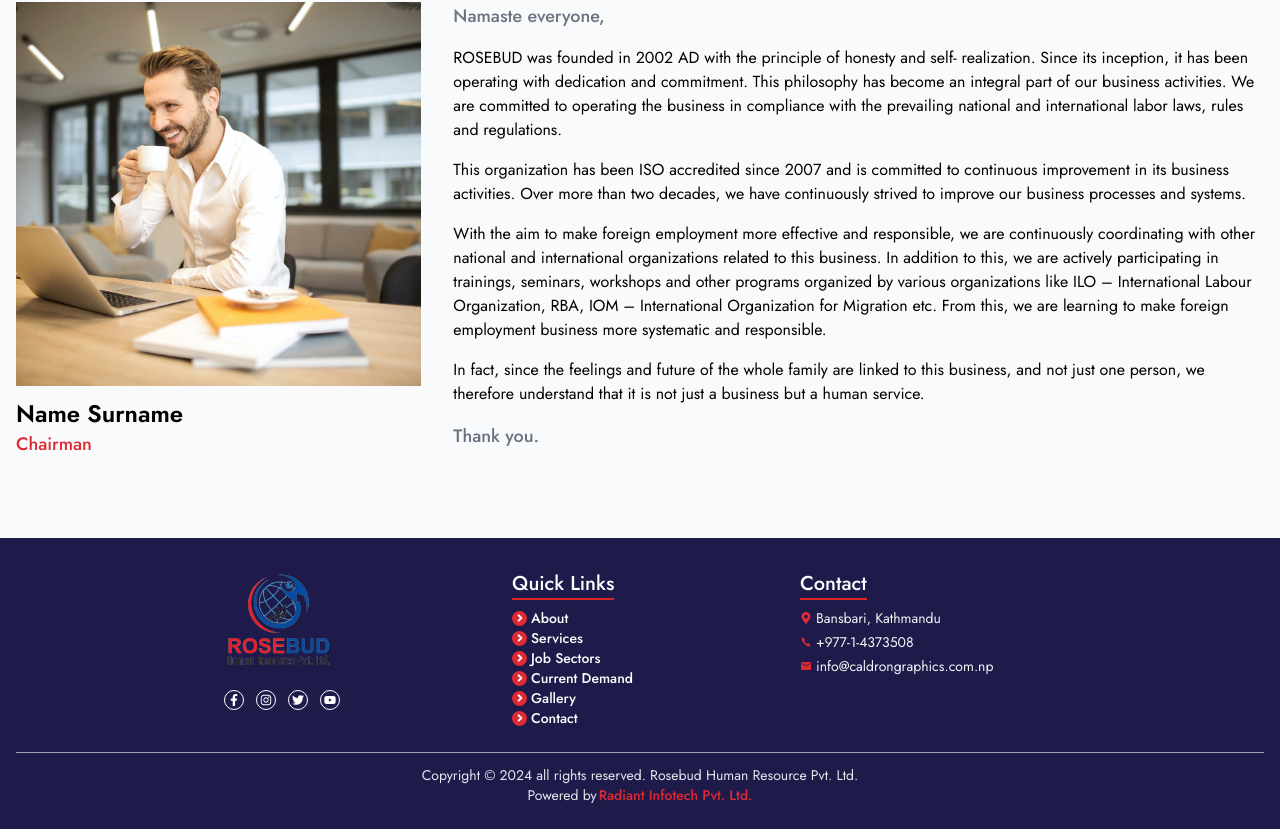
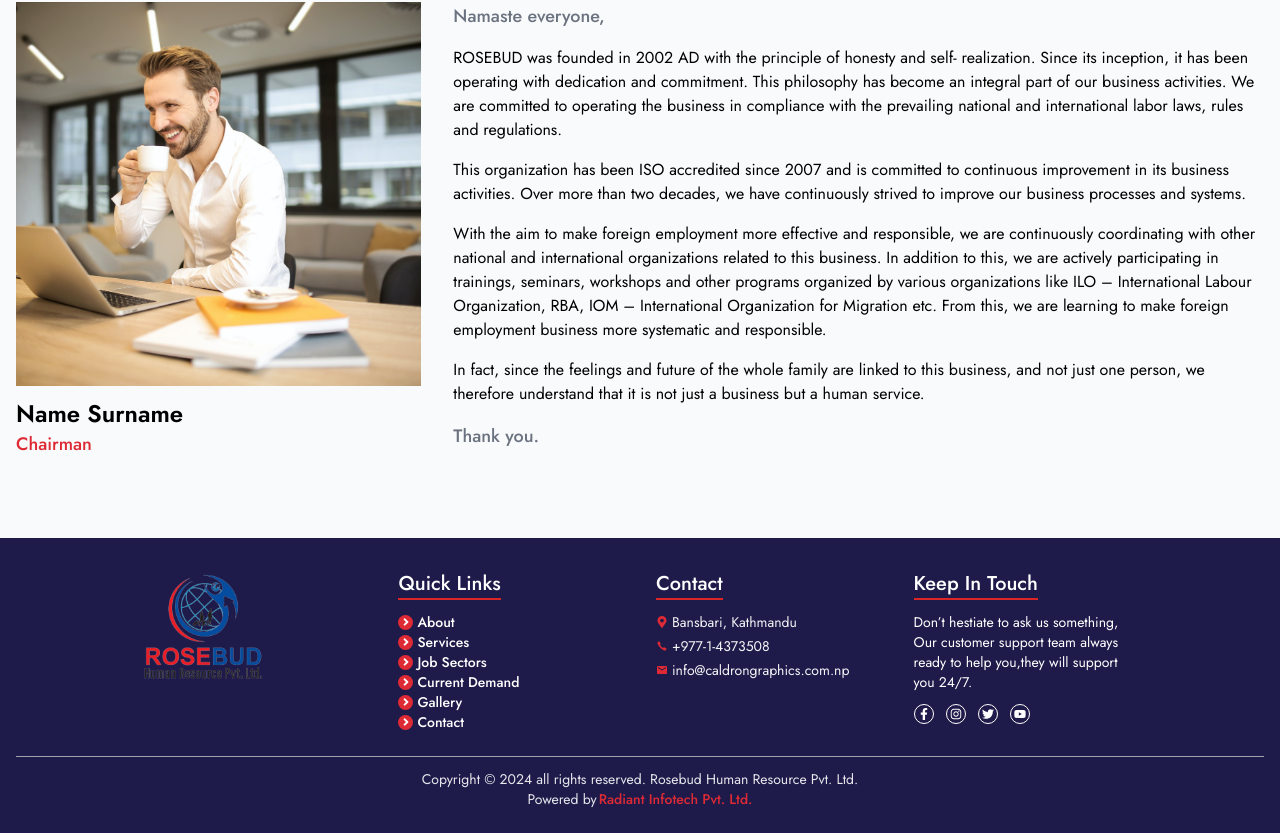
Before and after one commit to kanxa12345/rose-bud, a Next.js app: page /about/chairmanMessage in a window 1280 px wide. Shown: the part 378-1211 px from the top of the page. Built offline with nearby package versions, Linux system fonts and the light colour scheme.

Commit message:
added keep in touch column in footer and brochure in banner

```diff
--- a/src/components/Banner.jsx
+++ b/src/components/Banner.jsx
@@ -55,11 +55,12 @@ const Banner = () => {
               <div className="absolute w-full h-full inset-0 bg-gradient-to-t from-black to-gray-400 opacity-50"></div>
             </div>
             <div className="container h-full w-full absolute flex items-center inset-0 pt-[78px]">
-              <div className="w-1/2">
+              <div className="w-1/2 flex flex-col items-start gap-3">
                 <h1 className="text-6xl font-semibold">
                     <span className="mr-1 text-brand1">{item.slogan.split(" ")[0]}</span>
                     {item.slogan.split(" ").slice(1).join(" ")}
                     </h1>
+                  <a href="#" className="font-medium text-white border border-blue-950 hover:border-white bg-blue-950 hover:text-white hover:bg-white hover:bg-opacity-10 px-2 py-1 cursor-pointer transition-all duration-200 ease-linear">Company Profile</a>
               </div>
             </div>
           </SwiperSlide>
--- a/src/components/Footer.jsx
+++ b/src/components/Footer.jsx
@@ -18,7 +18,7 @@ const Footer = () => {
   return (
     <footer className="bg-indigo-950 text-white">
       <div className="container">
-        <div className="grid grid-cols-3 gap-8 pt-8 pb-6 w-2/3 mx-auto">
+        <div className="grid grid-cols-4 gap-8 pt-8 pb-6 w-[80%] mx-auto">
           <div className="flex flex-col items-start gap-5">
             <Image
               src="/images/logo.png"
@@ -26,8 +26,123 @@ const Footer = () => {
               width={2000}
               height={2000}
               alt="logo"
-              className="w-28"
+              className="w-32"
             />
+          </div>
+          <div className="flex flex-col gap-3 items-start">
+            <h3 className="text-xl font-medium border-b-2 border-red-600">
+              Quick Links
+            </h3>
+            <div className="text-[14px] font-medium">
+              <Link
+                href="/about/aboutUs"
+                className="flex items-center gap-1 hover:gap-2 transition-all duration-150 ease-linear group"
+              >
+                <span className="w-[15px] h-[15px] rounded-full bg-brand1 flex justify-center items-center text-xs">
+                  <FaAngleRight />
+                </span>
+                <p className="inline-block text-sm group-hover:text-red-500">
+                  About
+                </p>
+              </Link>
+              <Link
+                href="/service/recruitmentProcess"
+                className="flex items-center gap-1 hover:gap-2 transition-all duration-150 ease-linear group"
+              >
+                <span className="w-[15px] h-[15px] rounded-full bg-brand1 flex justify-center items-center text-xs">
+                  <FaAngleRight />
+                </span>
+                <p className="inline-block text-sm group-hover:text-red-500">
+                  Services
+                </p>
+              </Link>
+              <Link
+                href="/jobSector"
+                className="flex items-center gap-1 hover:gap-2 transition-all duration-150 ease-linear group"
+              >
+                <span className="w-[15px] h-[15px] rounded-full bg-brand1 flex justify-center items-center text-xs">
+                  <FaAngleRight />
+                </span>
+                <p className="inline-block text-sm group-hover:text-red-500">
+                  Job Sectors
+                </p>
+              </Link>
+              <Link
+                href="/demand"
+                className="flex items-center gap-1 hover:gap-2 transition-all duration-150 ease-linear group"
+              >
+                <span className="w-[15px] h-[15px] rounded-full bg-brand1 flex justify-center items-center text-xs">
+                  <FaAngleRight />
+                </span>
+                <p className="inline-block text-sm group-hover:text-red-500">
+                  Current Demand
+                </p>
+              </Link>
+              <Link
+                href="/gallery/imageGallery"
+                className="flex items-center gap-1 hover:gap-2 transition-all duration-150 ease-linear group"
+              >
+                <span className="w-[15px] h-[15px] rounded-full bg-brand1 flex justify-center items-center text-xs">
+                  <FaAngleRight />
+                </span>
+                <p className="inline-block text-sm group-hover:text-red-500">
+                  Gallery
+                </p>
+              </Link>
+              <Link
+                href="/contact"
+                className="flex items-center gap-1 hover:gap-2 transition-all duration-150 ease-linear group"
+              >
+                <span className="w-[15px] h-[15px] rounded-full bg-brand1 flex justify-center items-center text-xs">
+                  <FaAngleRight />
+                </span>
+                <p className="inline-block text-sm group-hover:text-red-500">
+                  Contact
+                </p>
+              </Link>
+            </div>
+          </div>
+          <div className="flex flex-col gap-3 items-start">
+            <h3 className="text-xl font-medium border-b-2 border-red-600">
+              Contact
+            </h3>
+            <div className="flex flex-col items-start gap-1">
+              <a
+                href="https://maps.app.goo.gl/Cb65riBr8rpf7LRcA"
+                target="_blank"
+                rel="noreferrer"
+                className="flex items-center gap-1 text-xs text-brand1"
+              >
+                <FaMapMarkerAlt />
+                <p className="text-sm text-gray-100 hover:underline">
+                  Bansbari, Kathmandu
+                </p>
+              </a>
+              <a
+                href="tel:+977-1-4373508"
+                className="flex items-center gap-1 text-xs text-brand1"
+              >
+                <IoIosCall />
+                <p className="text-sm text-gray-100 hover:underline">
+                  +977-1-4373508
+                </p>
+              </a>
+              <a
+                href="mailto:info@caldrongraphics.com.np"
+                className="flex items-center gap-1 text-xs text-brand1"
+              >
+                <MdEmail />
+                <p className="text-sm text-gray-100 hover:underline">
+                  info@caldrongraphics.com.np
+                </p>
+              </a>
+            </div>
+          </div>
+          <div className="flex flex-col gap-3 items-start">
+            <h3 className="text-xl font-medium border-b-2 border-red-600">
+              Keep In Touch
+            </h3>
+            <p className="text-sm">Don’t hestiate to ask us something, Our customer support team always ready to help you,they will support you 24/7.</p>
             <div className="flex items-center gap-3">
               <a
                 href="#"
@@ -55,76 +170,6 @@ const Footer = () => {
               </a>
             </div>
           </div>
-          <div className="flex flex-col gap-2 items-start">
-            <h3 className="text-xl font-medium border-b-2 border-red-600">Quick Links</h3>
-            <div className="text-[14px] font-medium">
-              <Link href="/about/aboutUs" className="flex items-center gap-1 hover:gap-2 transition-all duration-150 ease-linear group">
-                <span className="w-[15px] h-[15px] rounded-full bg-brand1 flex justify-center items-center text-xs">
-                  <FaAngleRight />
-                </span>
-                <p className="inline-block text-sm group-hover:text-red-500">
-                  About
-                </p>
-              </Link>
-              <Link href="/service/recruitmentProcess" className="flex items-center gap-1 hover:gap-2 transition-all duration-150 ease-linear group">
-                <span className="w-[15px] h-[15px] rounded-full bg-brand1 flex justify-center items-center text-xs">
-                  <FaAngleRight />
-                </span>
-                <p className="inline-block text-sm group-hover:text-red-500">
-                  Services
-                </p>
-              </Link>
-              <Link href="/jobSector" className="flex items-center gap-1 hover:gap-2 transition-all duration-150 ease-linear group">
-                <span className="w-[15px] h-[15px] rounded-full bg-brand1 flex justify-center items-center text-xs">
-                  <FaAngleRight />
-                </span>
-                <p className="inline-block text-sm group-hover:text-red-500">
-                  Job Sectors
-                </p>
-              </Link>
-              <Link href="/demand" className="flex items-center gap-1 hover:gap-2 transition-all duration-150 ease-linear group">
-                <span className="w-[15px] h-[15px] rounded-full bg-brand1 flex justify-center items-center text-xs">
-                  <FaAngleRight />
-                </span>
-                <p className="inline-block text-sm group-hover:text-red-500">
-                  Current Demand
-                </p>
-              </Link>
-              <Link href="/gallery/imageGallery" className="flex items-center gap-1 hover:gap-2 transition-all duration-150 ease-linear group">
-                <span className="w-[15px] h-[15px] rounded-full bg-brand1 flex justify-center items-center text-xs">
-                  <FaAngleRight />
-                </span>
-                <p className="inline-block text-sm group-hover:text-red-500">
-                  Gallery
-                </p>
-              </Link>
-              <Link href="/contact" className="flex items-center gap-1 hover:gap-2 transition-all duration-150 ease-linear group">
-                <span className="w-[15px] h-[15px] rounded-full bg-brand1 flex justify-center items-center text-xs">
-                  <FaAngleRight />
-                </span>
-                <p className="inline-block text-sm group-hover:text-red-500">
-                  Contact
-                </p>
-              </Link>
-            </div>
-          </div>
-          <div className="flex flex-col gap-2 items-start">
-            <h3 className="text-xl font-medium border-b-2 border-red-600">Contact</h3>
-            <div className="flex flex-col items-start gap-1">
-              <a href="https://maps.app.goo.gl/Cb65riBr8rpf7LRcA" target="_blank" rel="noreferrer" className="flex items-center gap-1 text-xs text-brand1">
-                <FaMapMarkerAlt />
-                <p className="text-sm text-gray-100 hover:underline">Bansbari, Kathmandu</p>
-              </a>
-              <a href="tel:+977-1-4373508" className="flex items-center gap-1 text-xs text-brand1">
-                <IoIosCall />
-                <p className="text-sm text-gray-100 hover:underline">+977-1-4373508</p>
-              </a>
-              <a href="mailto:info@caldrongraphics.com.np" className="flex items-center gap-1 text-xs text-brand1">
-                <MdEmail />
-                <p className="text-sm text-gray-100 hover:underline">info@caldrongraphics.com.np</p>
-              </a>
-            </div>
-          </div>
         </div>
         <div className="text-sm text-center text-gray-200 pt-3 pb-6 border-t border-gray-400">
           <p>
```
